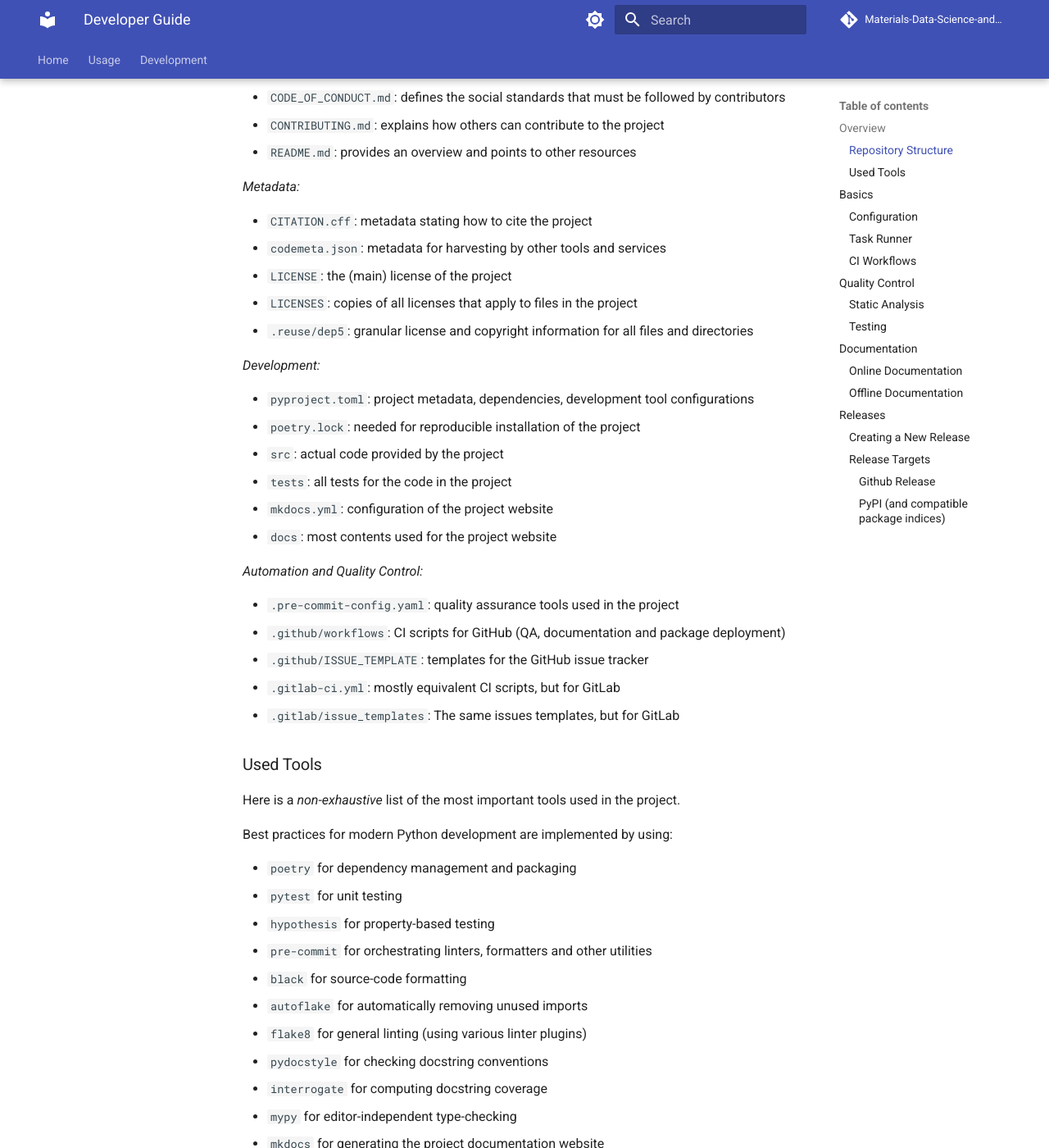
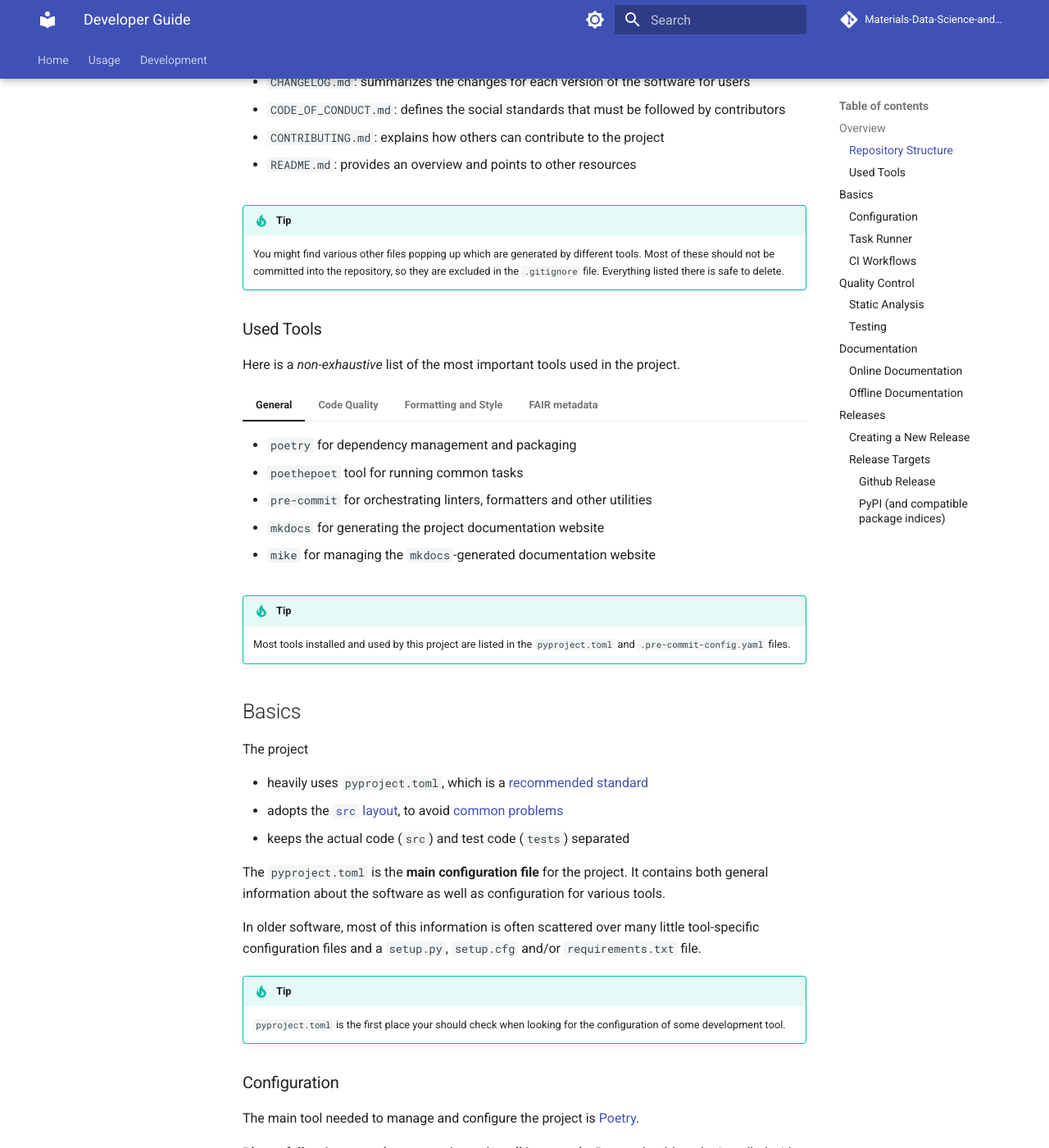
Before and after one commit to Materials-Data-Science-and-Informatics/fair-python-cookiecutter, an MkDocs documentation site: the page built from {{ cookiecutter.__project_slug }}/docs/dev_guide.md, in a window 1280 px wide and 1400 px high, scrolled down 460 px. Shown: the whole window at 82% size. Built offline with MkDocs 1.6.1 and Material for MkDocs 9.7.7, drawn with Linux system fonts in a browser that asks for light colours; comment, search, counter and statistics services are not loaded; the version menu is left out; some of the changed text lies outside the part shown.

Commit message:
minor tweaks, some improvement of dev guide

````diff
--- a/codemeta.json
+++ b/codemeta.json
@@ -10,11 +10,11 @@
     "audience": [
         {
             "@type": "Audience",
-            "audienceType": "Developers"
+            "audienceType": "Science/Research"
         },
         {
             "@type": "Audience",
-            "audienceType": "Science/Research"
+            "audienceType": "Developers"
         }
     ],
     "author": [
@@ -59,5 +59,5 @@
         }
     ],
     "url": "https://materials-data-science-and-informatics.github.io/fair-python-cookiecutter",
-    "version": "0.1.1"
+    "version": "0.1.0"
 }
--- a/mkdocs.yml
+++ b/mkdocs.yml
@@ -6,6 +6,7 @@ repo_url: "https://github.com/Materials-Data-Science-and-Informatics/fair-python
 edit_uri: "blob/main/docs/"
 repo_name: "Materials-Data-Science-and-Informatics/fair-python-cookiecutter"
 docs_dir: "{{ cookiecutter.__project_slug }}/docs"
+watch: ["README.md"]
 
 # navigation structure (TOC + respective markdown files):
 nav:
--- a/pyproject.toml
+++ b/pyproject.toml
@@ -1,7 +1,7 @@
 [tool.poetry]
 # ---- managed by somesy, see .somesy.toml ----
 name = "fair-python-cookiecutter"
-version = "0.1.1"
+version = "0.1.0"
 description = "An opinionated cookiecutter template to kickstart a modern best-practice Python project with FAIR metadata."
 authors = ["Anton Pirogov <a.pirogov@fz-juelich.de>"]
 maintainers = ["Anton Pirogov <a.pirogov@fz-juelich.de>"]
--- a/{{ cookiecutter.__project_slug }}/docs/dev_guide.md
+++ b/{{ cookiecutter.__project_slug }}/docs/dev_guide.md
@@ -9,66 +9,75 @@ and provides more information on how to work with this repository.
 
 Here is a *non-exhaustive* list of the most important files and directories in the repository.
 
-*General:*
+=== "General"
+    * `AUTHORS.md`: acknowledges and lists all contributors
+    * `CHANGELOG.md`: summarizes the changes for each version of the software for users
+    * `CODE_OF_CONDUCT.md`: defines the social standards that must be followed by contributors
+    * `CONTRIBUTING.md`: explains  how others can contribute to the project
+    * `README.md`: provides an overview and points to other resources
 
-* `AUTHORS.md`: acknowledges and lists all contributors
-* `CHANGELOG.md`: summarizes the changes for each version of the software for users
-* `CODE_OF_CONDUCT.md`: defines the social standards that must be followed by contributors
-* `CONTRIBUTING.md`: explains  how others can contribute to the project
-* `README.md`: provides an overview and points to other resources
+=== "Metadata"
+    * `CITATION.cff`: metadata stating how to cite the project
+    * `codemeta.json`: metadata for harvesting by other tools and services
+    * `LICENSE`: the (main) license of the project
+    * `LICENSES`: copies of all licenses that apply to files in the project
+    * `.reuse/dep5`: granular license and copyright information for all files and directories
 
-*Metadata:*
+=== "Development"
+    * `pyproject.toml`: project metadata, dependencies, development tool configurations
+    * `poetry.lock`: needed for reproducible installation of the project
+    * `src`: actual code provided by the project
+    * `tests`: all tests for the code in the project
+    * `mkdocs.yml`: configuration of the project website
+    * `docs`: most contents used for the project website
 
-* `CITATION.cff`: metadata stating how to cite the project
-* `codemeta.json`: metadata for harvesting by other tools and services
-* `LICENSE`: the (main) license of the project
-* `LICENSES`: copies of all licenses that apply to files in the project
-* `.reuse/dep5`: granular license and copyright information for all files and directories
+=== "CI / QA"
+    * `.pre-commit-config.yaml`: quality assurance tools used in the project
+    * `.github/workflows`: CI scripts for GitHub (QA, documentation and package deployment)
+    * `.github/ISSUE_TEMPLATE`: templates for the GitHub issue tracker
+    * `.gitlab-ci.yml`: mostly equivalent CI scripts, but for GitLab
+    * `.gitlab/issue_templates`: The same issues templates, but for GitLab
 
-*Development:*
-
-* `pyproject.toml`: project metadata, dependencies, development tool configurations
-* `poetry.lock`: needed for reproducible installation of the project
-* `src`: actual code provided by the project
-* `tests`: all tests for the code in the project
-* `mkdocs.yml`: configuration of the project website
-* `docs`: most contents used for the project website
-
-*Automation and Quality Control:*
-
-* `.pre-commit-config.yaml`: quality assurance tools used in the project
-* `.github/workflows`: CI scripts for GitHub (QA, documentation and package deployment)
-* `.github/ISSUE_TEMPLATE`: templates for the GitHub issue tracker
-* `.gitlab-ci.yml`: mostly equivalent CI scripts, but for GitLab
-* `.gitlab/issue_templates`: The same issues templates, but for GitLab
+!!! tip
+    You might find various other files popping up which are generated by different tools.
+    Most of these should not be committed into the repository, so they are excluded
+    in the `.gitignore` file. Everything listed there is safe to delete.
 
 ### Used Tools
 
 Here is a *non-exhaustive* list of the most important tools used in the project.
 
-Best practices for modern Python development are implemented by using:
+=== "General"
+    * `poetry` for dependency management and packaging
+    * `poethepoet` tool for running common tasks
+    * `pre-commit` for orchestrating linters, formatters and other utilities
+    * `mkdocs` for generating the project documentation website
+    * `mike` for managing the `mkdocs`-generated documentation website
 
-* `poetry` for dependency management and packaging
-* `pytest` for unit testing
-* `hypothesis` for property-based testing
-* `pre-commit` for orchestrating linters, formatters and other utilities
-* `black` for source-code formatting
-* `autoflake` for automatically removing unused imports
-* `flake8` for general linting (using various linter plugins)
-* `pydocstyle` for checking docstring conventions
-* `interrogate` for computing docstring coverage
-* `mypy` for editor-independent type-checking
-* `mkdocs` for generating the project documentation website
-* `bandit` for checking security issues in the code
-* `safety` for checking security issues in the current dependencies
+=== "Code Quality"
+    * `flake8` for general linting (using various linter plugins)
+    * `mypy` for editor-independent type-checking
+    * `pytest` for unit testing
+    * `pytest-cov` for computing code coverage by tests
+    * `hypothesis` for property-based testing
+    * `bandit` for checking security issues in the code
+    * `safety` for checking security issues in the current dependencies
 
-Metadata best practices for FAIR software are implemented using:
+=== "Formatting and Style"
+    * `black` for source-code formatting
+    * `autoflake` for automatically removing unused imports
+    * `pydocstyle` for checking docstring conventions
 
-* `cffconvert` to check the `CITATION.cff` (citation metadata)
-* `codemetapy` to generate a `codemeta.json` (general software metadata)
-* `somesy` to keep all important metadata continuously synchronized
-* `reuse` to check [REUSE-compliance](https://reuse.software/spec/) (granular copyright and license metadata)
-* `licensecheck` to scan for possible license incompatibilities in the dependencies
+=== "FAIR metadata"
+    * `cffconvert` to check the `CITATION.cff` (citation metadata)
+    * `codemetapy` to generate a `codemeta.json` (general software metadata)
+    * `somesy` to keep all important metadata continuously synchronized
+    * `reuse` to check [REUSE-compliance](https://reuse.software/spec/) (granular copyright and license metadata)
+    * `licensecheck` to scan for possible license incompatibilities in the dependencies
+
+!!! tip
+    Most tools installed and used by this project are listed in the
+    `pyproject.toml` and `.pre-commit-config.yaml` files.
 
 ## Basics
 
@@ -85,8 +94,9 @@ In older software, most of this information is often scattered over many little
 tool-specific configuration files and a `setup.py`, `setup.cfg` and/or `requirements.txt`
 file.
 
-In this project, `pyproject.toml` is the first place that should be checked
-when looking for the configuration of some development tool.
+!!! tip
+    `pyproject.toml` is the first place your should check
+    when looking for the configuration of some development tool.
 
 ### Configuration
 
@@ -109,8 +119,10 @@ Note that `poetry` is only needed for development of the repository.
 The *end-users* who just want to *install and use* this project
 do **not need** to set up or know anything about poetry.
 
-Note that if you use `poetry shell` and the project is installed with `poetry install`,
-in the following you do not have to prepend `poetry run` to commands you will see below.
+!!! tip
+    If you use `poetry shell` to activate the virtual environment of the project,
+    and the project is already installed with `poetry install`, in the following you do not
+    have to prepend `poetry run` in the commands you will see below.
 
 ### Task Runner
 
@@ -123,7 +135,7 @@ Often projects use a shell script or `Makefile` for this purpose. This project u
 [poethepoet](https://github.com/nat-n/poethepoet), as it integrates nicely with `poetry`.
 The tasks are defined in `pyproject.toml` and can be launched using:
 
-```
+```bash
 poetry run poe TASK_NAME
 ```
 
@@ -153,7 +165,7 @@ be activated. This is usually done using `pre-commit install`, which also requir
 
 In this project, you can run:
 
-```
+```bash
 poetry run poe init-dev
 ```
 
@@ -182,7 +194,7 @@ After doing that, you can retry to `git commit` your changes.
 To avoid having to deal with many issues at once, it is a good habit to run
 `pre-commit` by hand from time to time. In this project, this can be done with:
 
-```
+```bash
 poetry run poe lint --all-files
 ```
 
@@ -204,9 +216,13 @@ Such randomized tests can be a good addition to hand-crafted tests and inputs.
 
 To run all tests, either invoke `pytest` directly, or use the provided task:
 
-```
+```bash
 poetry run poe test
 ```
+
+!!! tip
+    Add the flag `--cov` to enable the test coverage tracking and get a table with
+    results after the tests are completed.
 
 ## Documentation
 
@@ -234,6 +250,11 @@ To make this both possible as well as convenient, this project uses
 [`mike`](https://github.com/jimporter/mike) to generate and manage the `mkdocs`
 **documentation for different versions** of the software.
 
+!!! tip
+    You can easily add new pages (e.g. extended tutorials or topic-specific guides) to
+    your documentation website by creating markdown files in the `docs/` directory and
+    adding them to the `nav` section in `mkdocs.yml`.
+
 ### Online Documentation
 
 To avoid dependence on additional services such as [readthedocs](https://readthedocs.org/),
@@ -243,18 +264,30 @@ The provided CI pipeline automatically generates the documentation for the lates
 development version (i.e., current state of the `main` branch) as well as every released
 version (i.e., marked by a version tag `vX.Y.Z`).
 
+
+!!! tip
+    Should anything go wrong and you need to manually access the data of the deployed
+    website, you can find it in the `gh-pages` branch of the repository. Normally you
+    should not need to use that branch directly, though.
+
+
 ### Offline Documentation
 
 You can manually generate a local and fully offline copy of the documentation, which
 can be useful for e.g. previewing the results during active work on the documentation:
 
-```
+```bash
 poetry install --with docs
 poetry run poe docs
 ```
 
 Once the documentation site is built, run `mkdocs serve` and
 open `https://localhost:8000` in your browser to see the local copy of the website.
+
+!!! tip
+    You probably should always check bigger website updates locally before it is publicly
+    deployed. The automatic pipelines can only catch technical problems, but you still
+    e.g. might want to do some proof-reading.
 
 ## Releases
 
@@ -315,4 +348,4 @@ in the `publish` job in `ci.yml` to enable the corresponding publication target.
 
 If the old and less secure token-based authentication method is needed or
 the package should be published to a different PyPI-compatible package index, please
-adapt `release.yml` [accordingly](https://github.com/pypa/gh-action-pypi-publish)).
+adapt `release.yml` [accordingly](https://github.com/pypa/gh-action-pypi-publish).
````
Also changed, not shown: CHANGELOG.md (+1 -6 lines), README.md (+34 -0 lines), .somesy.toml, 2 other files.
